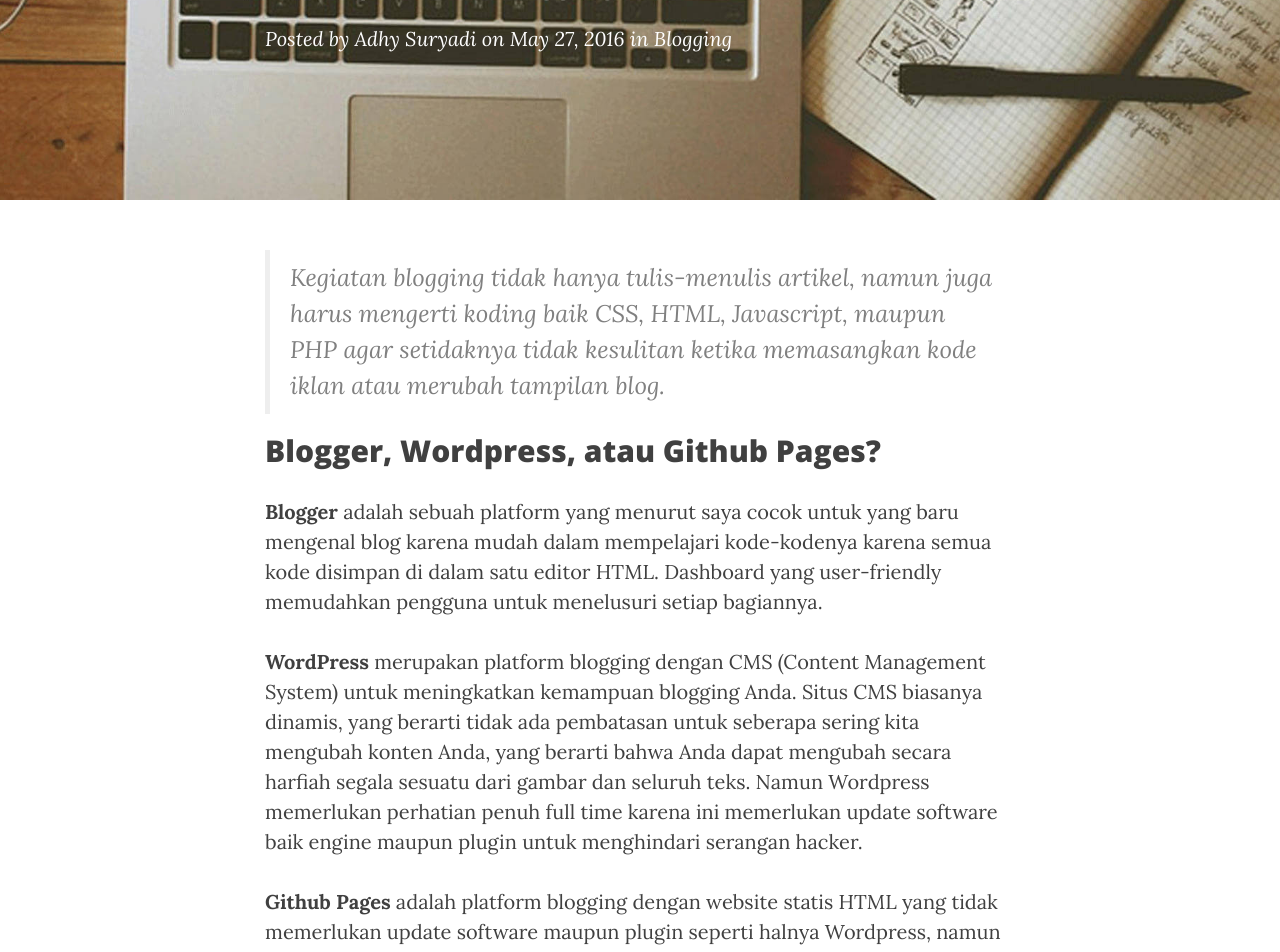
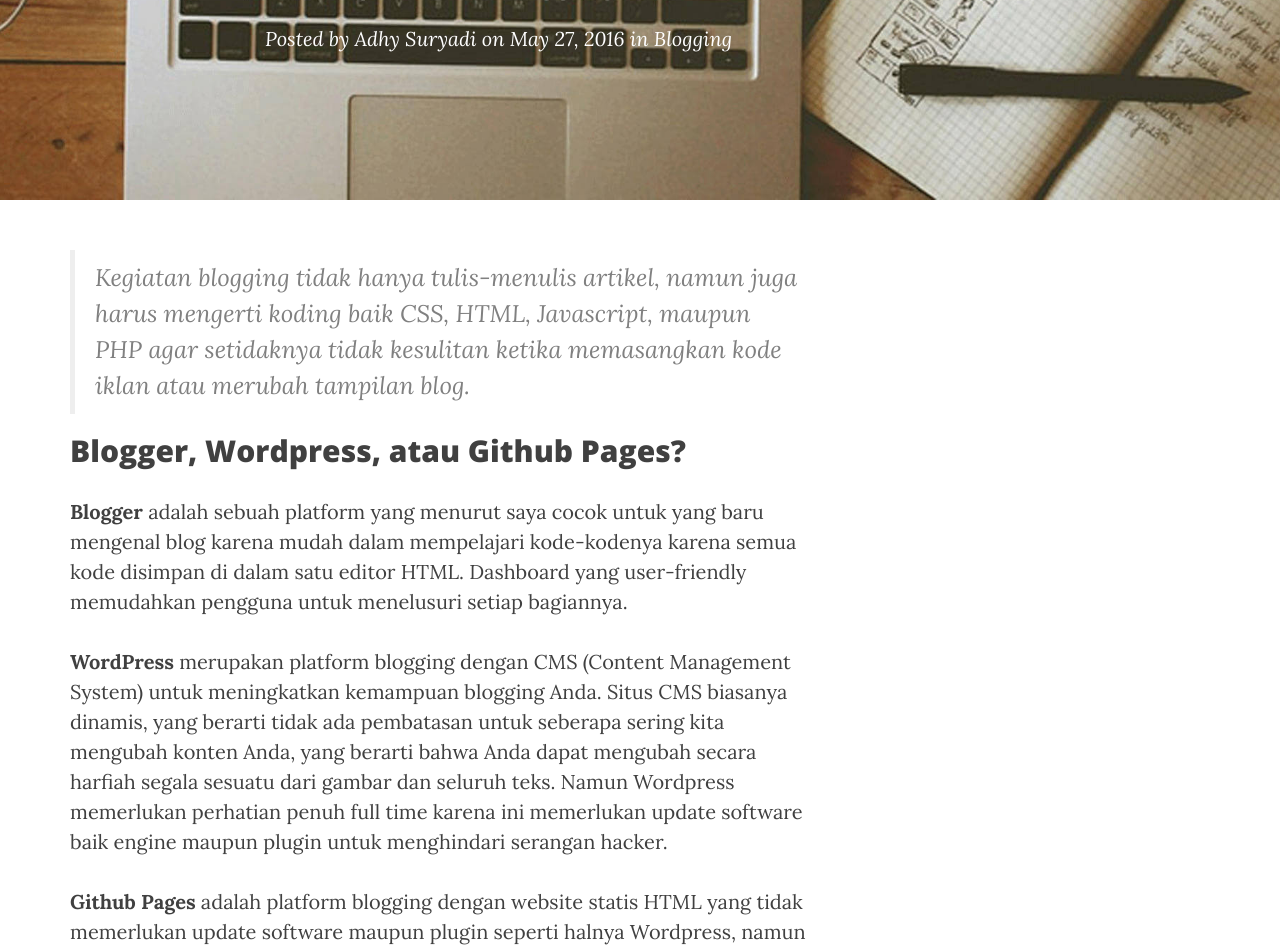
Before and after one commit to KompiAjaib/kompiajaib.github.io, a Jekyll site: the page built from _posts/2016-05-27-blogger-wordpress-github.markdown, in a window 1280 px wide. Shown: the part 369-1321 px from the top of the page. Built offline with Jekyll 4.4.1, drawn with Linux system fonts in a browser that asks for light colours; nearby versions of some CDN libraries; comment, search, counter and statistics services are not loaded.

Commit message:
Update post.html

```diff
--- a/_layouts/post.html
+++ b/_layouts/post.html
@@ -20,10 +20,10 @@ layout: default
 </header>
 
 <!-- Post Content -->
-<article>
     <div class="container">
         <div class="row">
-            <div class="col-lg-8 col-lg-offset-2 col-md-10 col-md-offset-1">
+            <div class="col-md-8">
+            	<article>
 
 				{{ content }}
 
@@ -75,17 +75,15 @@ layout: default
                     {% endif %}
                 </ul>
 
+                </article>
+
                 <hr>
 
+                {% include disqus_comments.html %}
+
             </div>
-        </div>
-    </div>
-</article>
+            <div class="col-md-4">
 
-    <div class="container disqus-thread">
-        <div class="row">
-            <div class="col-lg-8 col-lg-offset-2 col-md-10 col-md-offset-1">
-                    {% include disqus_comments.html %}
             </div>
         </div>
     </div>
```
